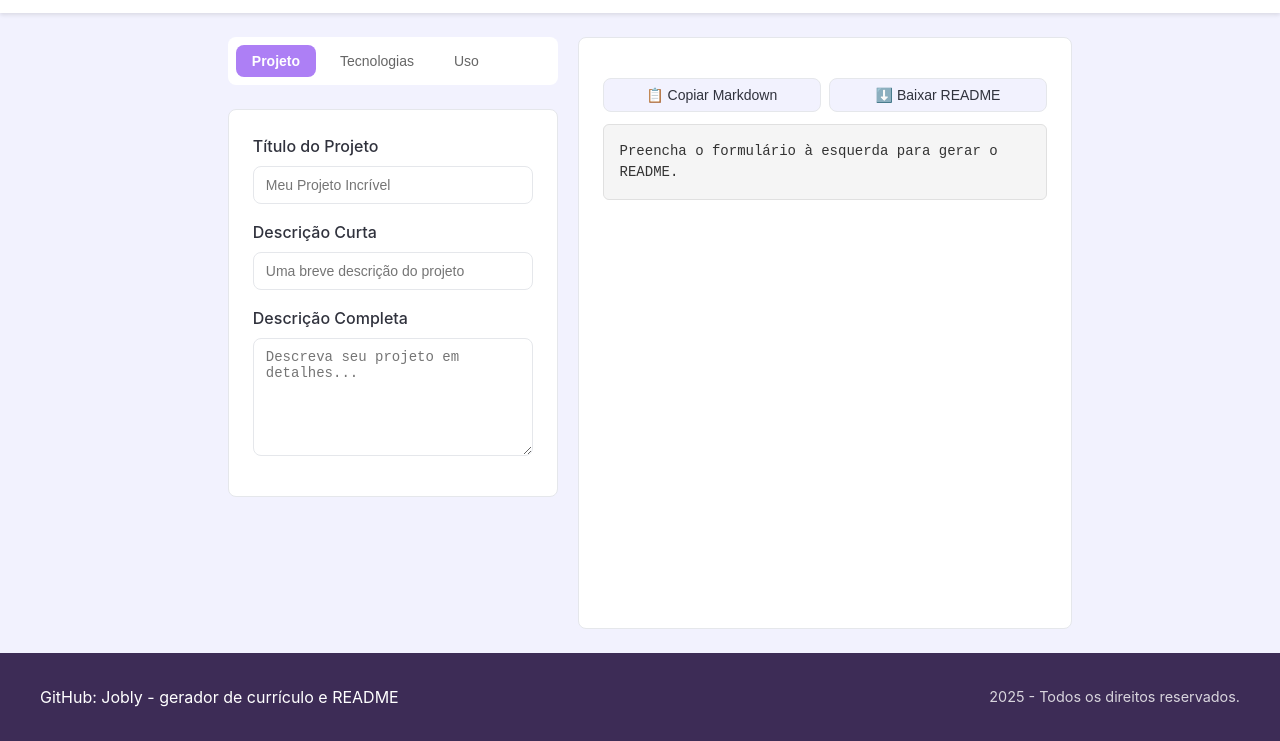
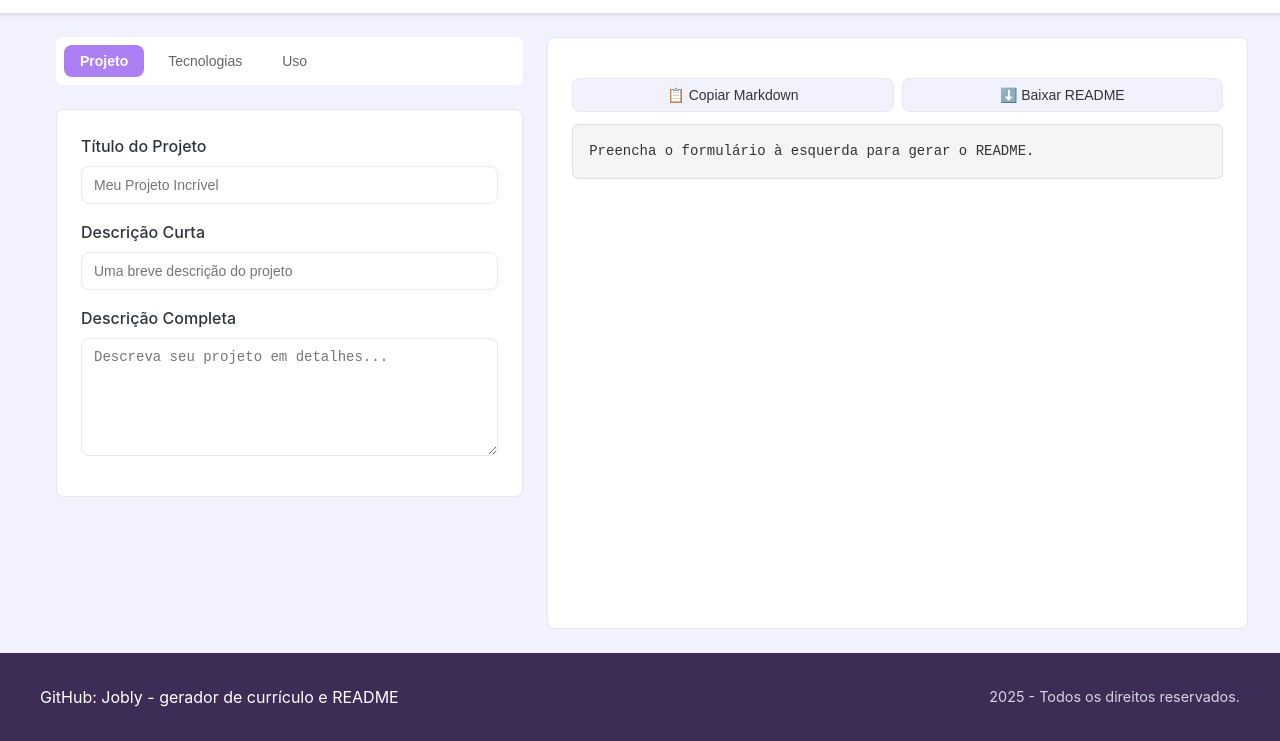
Before and after one commit to sofl-aline/projetoFrontEnd, a plain HTML site: page curriculum.html in a window 1280 px wide. Shown: the part 59-800 px from the top of the page. Drawn offline with Linux system fonts and the light colour scheme.

Commit message:
ajustes no layout do reademe para ficar igual ao curriculo

```diff
--- a/style/layout.css
+++ b/style/layout.css
@@ -20,7 +20,8 @@
     padding: 24px 16px;
     display: grid;
     grid-template-columns: 40% 60%;
-    gap: 20px;
+    gap: 24px;
+    width: 100%;
 }
 
 /* Grid Principal (README) */
```
